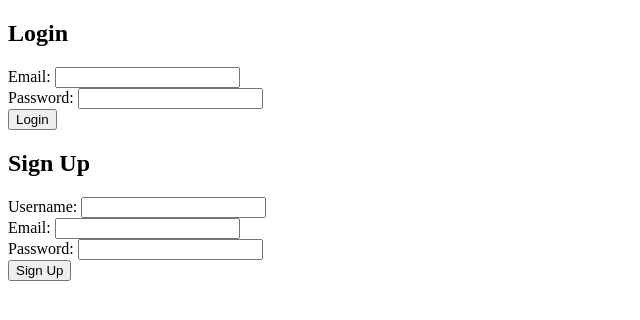
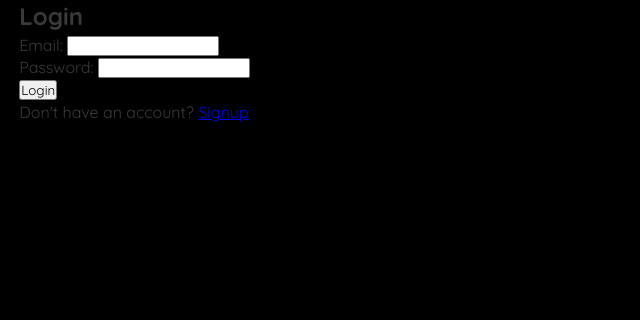
Before and after one commit to Shivanii30/Unheard-India-Blog, a PHP site: page /login.php in a window 1280 px wide. Shown: the top 320 px of the page, without its empty margins (0-640 px from the left). Run offline with PHP 8.4, Linux system fonts and the light colour scheme; a stand-in replaces the project's code that opens the database connection.

Commit message:
Don't have an account? Sign Up

```diff
--- a/login.php
+++ b/login.php
@@ -51,7 +51,7 @@ if ($_SERVER["REQUEST_METHOD"] == "POST" && !isset($_POST["signup"])) {
             // Password is correct, set session variables and redirect to dashboard
             $_SESSION['user_id'] = $row['id'];
             $_SESSION['username'] = $row['username'];
-            header("Location: dashboard.php");
+            header("Location: index.php");
             exit();
         } else {
             // Password is incorrect, display error message
@@ -67,10 +67,13 @@ if ($_SERVER["REQUEST_METHOD"] == "POST" && !isset($_POST["signup"])) {
 <html lang="en">
 <head>
     <meta charset="UTF-8">
+    <link rel="stylesheet" href="styles.css">
     <meta name="viewport" content="width=device-width, initial-scale=1.0">
     <title>Login</title>
 </head>
-<body>
+<body style="background-color: #000;">
+
+<div class = "container">
 <h2>Login</h2>
     <form action="<?php echo htmlspecialchars($_SERVER["PHP_SELF"]); ?>" method="post">
         <div>
@@ -86,6 +89,10 @@ if ($_SERVER["REQUEST_METHOD"] == "POST" && !isset($_POST["signup"])) {
         </div>
     </form>
 
+    <p id="signup-link">Don't have an account? <a href="#" onclick="toggleSignUpForm()">Signup</a></p>
+
+    <!-- Sign-up form -->
+    <div id="signup-form" style="display: none;">
         <h2>Sign Up</h2>
         <form action="<?php echo htmlspecialchars($_SERVER["PHP_SELF"]); ?>" method="post">
             <input type="hidden" name="signup" value="true">
@@ -105,5 +112,18 @@ if ($_SERVER["REQUEST_METHOD"] == "POST" && !isset($_POST["signup"])) {
                 <button type="submit">Sign Up</button>
             </div>
         </form>
+    </div>
+</div>
+
+<script>
+    function toggleSignUpForm() {
+        var signupForm = document.getElementById("signup-form");
+        if (signupForm.style.display === "none") {
+            signupForm.style.display = "block";
+        } else {
+            signupForm.style.display = "none";
+        }
+    }
+</script>
 </body>
 </html>
```
Lines whose indentation alone changed are shown as unchanged.
